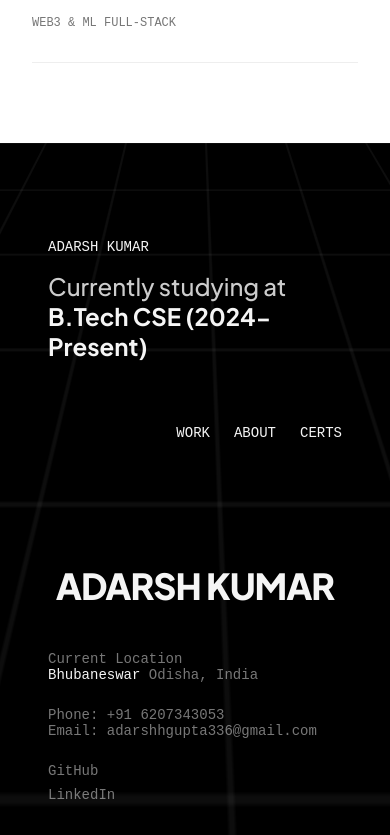
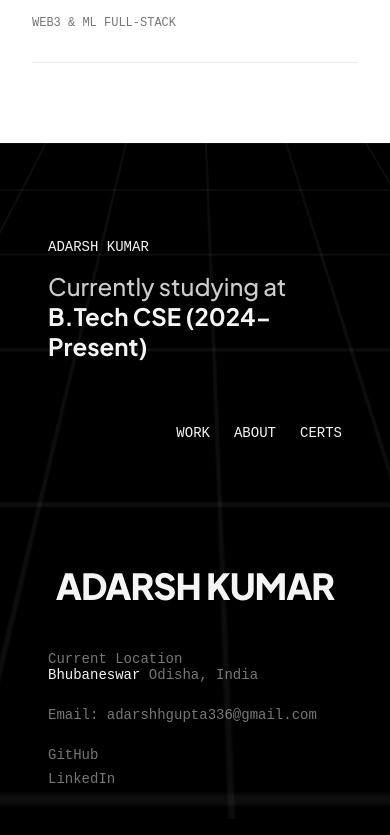
Before and after one commit to Adarshhspeaks/adarsh-portfolio, a React (Vite) app: page /works in a window 390 px wide. Shown: the part 940-1775 px from the top of the page. Built offline with nearby package versions, Linux system fonts and the light colour scheme; a web font is replaced by a local one.

Commit message:
Update about section text and remove phone number and resume download

```diff
--- a/src/components/Footer.jsx
+++ b/src/components/Footer.jsx
@@ -36,7 +36,6 @@ const Footer = () => (
           <p style={{color: 'var(--text-white)'}}>Bhubaneswar <span style={{color: 'var(--text-gray)'}}>Odisha, India</span></p>
         </div>
         <div style={{textAlign: 'left'}}>
-          <p>Phone: +91 6207343053</p>
           <p>Email: adarshhgupta336@gmail.com</p>
         </div>
         <div className="footer-socials">
--- a/src/pages/HomePage.jsx
+++ b/src/pages/HomePage.jsx
@@ -41,7 +41,7 @@ const HomePage = () => {
   const yText2 = useTransform(scrollY, [0, 1000], [0, isDesktop ? -100 : 0]);
   const [isInView, setIsInView] = useState(false);
 
-  const aboutText = "Full Stack Developer with hands-on experience building scalable web applications using React, Node.js, Firebase, and cloud platforms. Passionate about Web3, ML integration, and deploying real-world solutions.";
+  const aboutText = "I build full-stack apps that solve real problems, from Web3 platforms to ML-powered tools. I work across React, Node.js and Firebase, and I care about clean code and interfaces people enjoy using. Looking for internships where I can ship real features";
   const words = aboutText.split(" ");
   const container = useRef();
 
@@ -136,7 +136,6 @@ const HomePage = () => {
                 <a href="https://github.com/Adarshhspeaks" target="_blank" rel="noreferrer" style={{ color: 'var(--text-white)' }}>GitHub</a>
                 <a href="https://www.linkedin.com/in/adarsh1807" target="_blank" rel="noreferrer" style={{ color: 'var(--text-white)' }}>LinkedIn</a>
               </div>
-              <a href="/Adarsh_Kumar_Resume.pdf" download="Adarsh_Kumar_Resume.pdf" target="_blank" rel="noreferrer" className="resume-btn">DOWNLOAD RESUMÉ</a>
             </div>
           </motion.div>
         </div>
```
